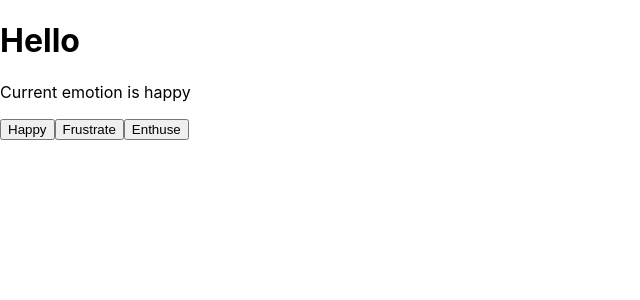
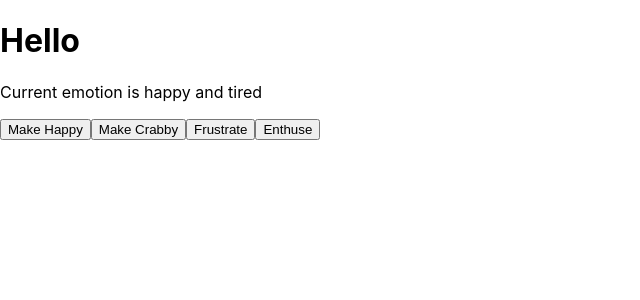
Before and after one commit to 123MwanjeMike/ReactJS-Essential-Training, a React (Create React App) app: page / in a window 1280 px wide. Shown: the top 300 px of the page, without its empty margins (0-640 px from the left). Built offline with nearby package versions, Linux system fonts and the light colour scheme.

Commit message:
Working with useEffect

```diff
--- a/src/App.js
+++ b/src/App.js
@@ -1,14 +1,26 @@
 import './App.css';
-import {useState} from "react";
+import {useState, useEffect } from "react";
 
 function App() {
     const [emotion, setEmotion] = useState('happy');
+    const [secondary, setSecondary ] = useState('tired');
+
+    useEffect(() => {
+        console.log(`It's ${emotion} around here`)
+    }, [emotion]);
+    useEffect(() => {
+        console.log(`It's ${secondary} around here`)
+    }, [secondary]);
+
     return (
         <>
         <h1>Hello</h1>
-        <p>Current emotion is {emotion}</p>
+        <p>Current emotion is {emotion} and {secondary}</p>
         <button onClick={() => setEmotion('happy')}>
-            Happy
+        Make Happy
+        </button>
+        <button onClick={() => setSecondary('crabby')}>
+            Make Crabby
         </button>
         <button onClick={() => setEmotion('frustrated')}>
             Frustrate
```
Also changed, not shown: 1 other file (tests, documents, lock files or other folders).
